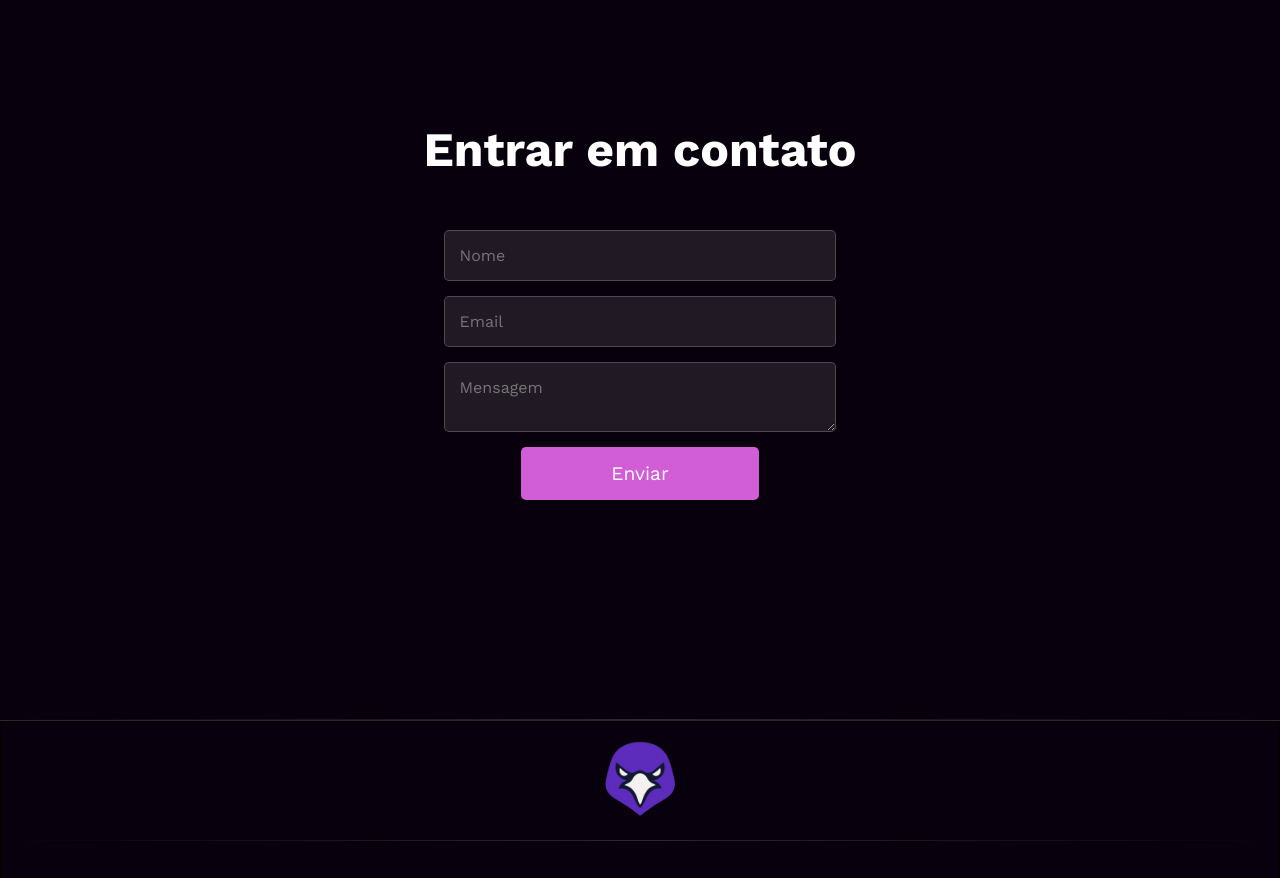
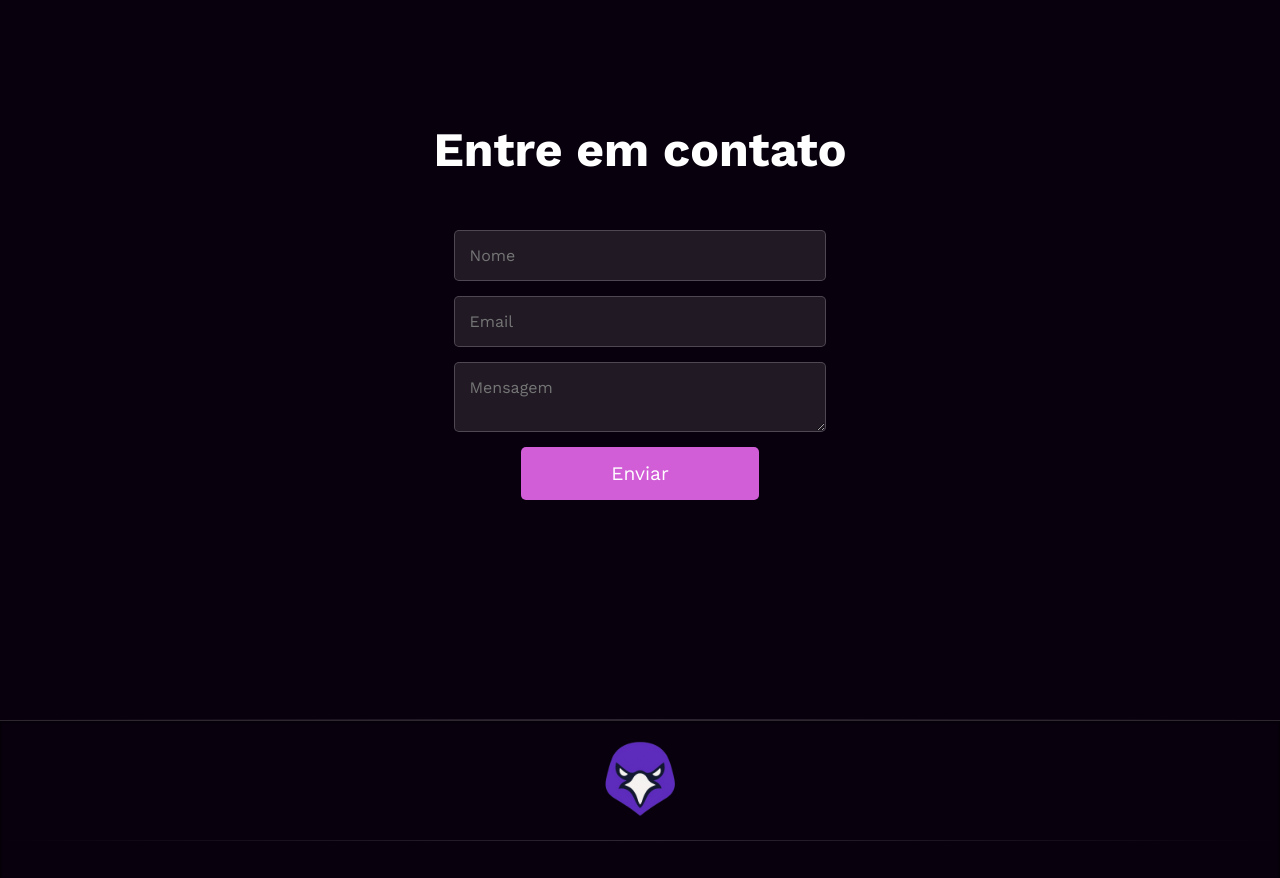
Before and after one commit to danielfalcaovt/portfolio, a React (Vite) app: page / in a window 1280 px wide. Shown: the part 4000-4878 px from the top of the page. Built offline with nearby package versions, Linux system fonts and the light colour scheme.

Commit message:
refactor: change form title

```diff
--- a/src/components/contact.jsx
+++ b/src/components/contact.jsx
@@ -36,7 +36,7 @@ export default function Contact () {
     <section id="contact-container">
       <hr />
       <article id="contact-article">
-        <h1 id="contact-title">Entrar em contato</h1>
+        <h1 id="contact-title">Entre em contato</h1>
         <form id="contact-form" onSubmit={handleSubmit(onSubmit)}>
           <input
             type="text"
```
